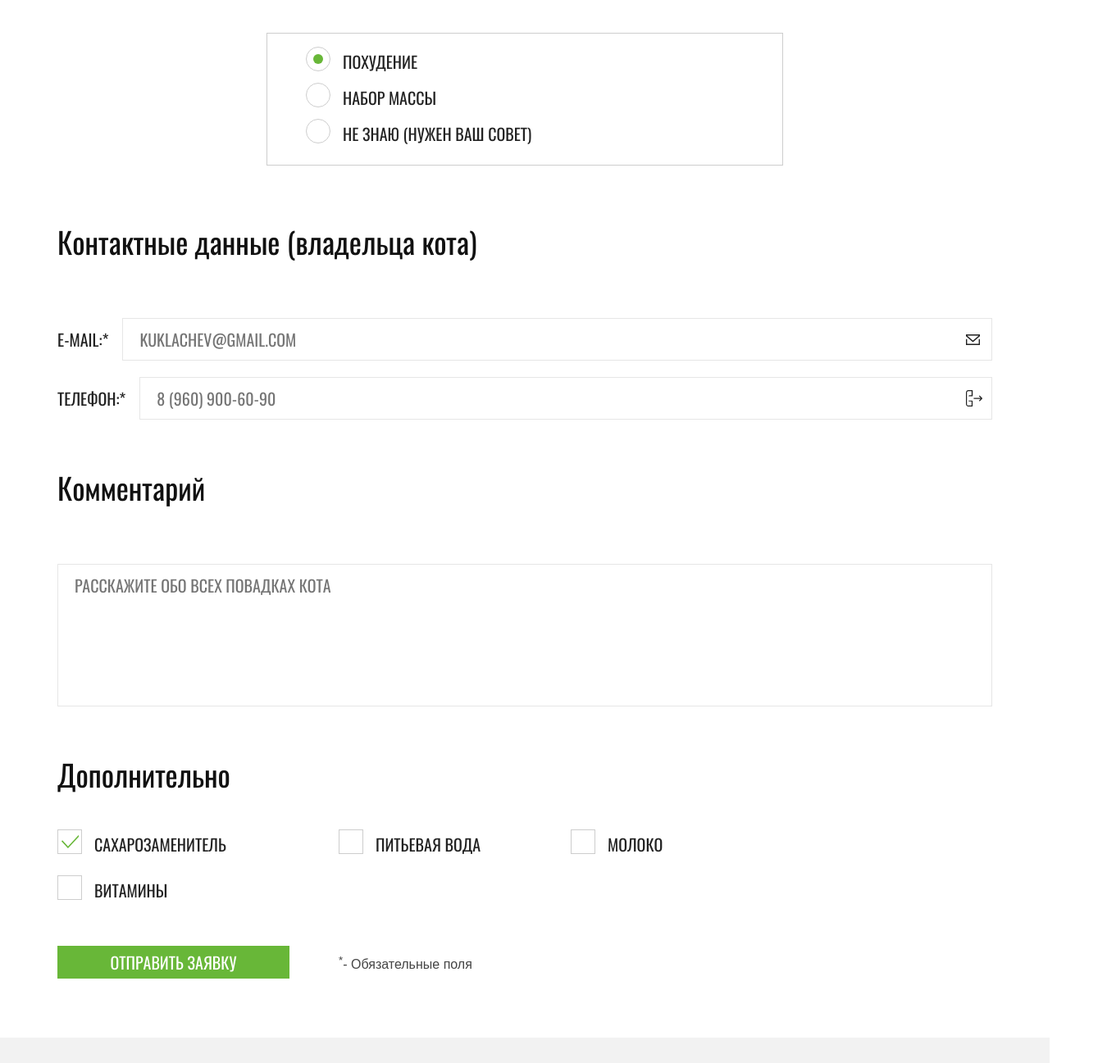
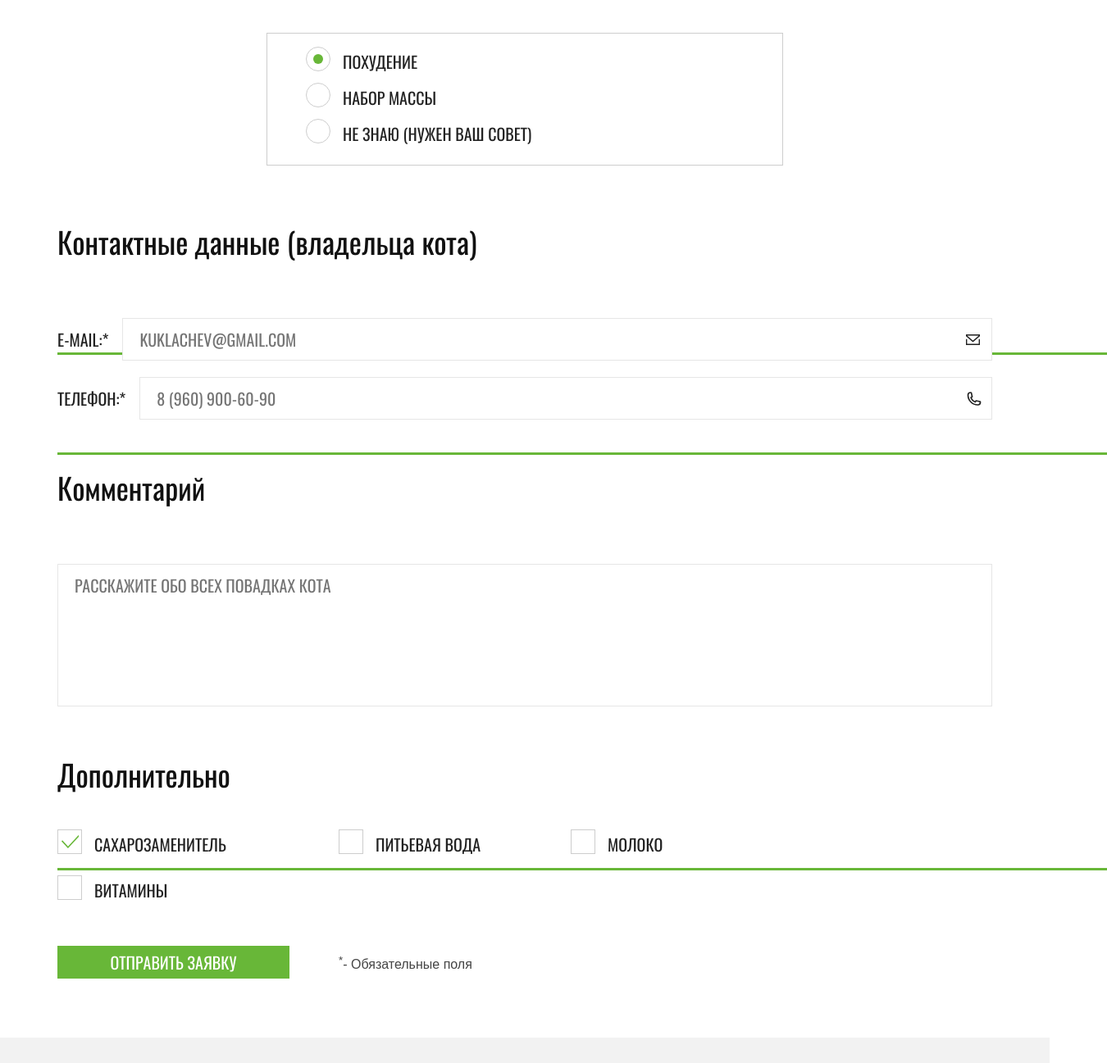
Before and after one commit to irina-lu/cat-food, a website: page form.html in a window 1280 px wide. Shown: the part 610-1907 px from the top of the page at 82% size, 1350 px wide, since content can reach past the window. Drawn offline with Linux system fonts and the light colour scheme.

Commit message:
Замена иконки; добавление зелёных полосочек напротив заголовков (моб. версия)

```diff
--- a/form.html
+++ b/form.html
@@ -109,31 +109,25 @@
               <p class="owner__input-wrapper owner__input-wrapper--phone">
                 <label class="owner__label" for="owner-tel">Телефон:*</label>
                 <input class="owner__input owner__input--tel" id="owner-tel" type="tel" name="owner-tel" placeholder="8 (960) 900-60-90" required />
-                <svg xmlns:dc="http://purl.org/dc/elements/1.1/" xmlns:cc="http://creativecommons.org/ns#" xmlns:rdf="http://www.w3.org/1999/02/22-rdf-syntax-ns#" xmlns:svg="http://www.w3.org/2000/svg" xmlns="http://www.w3.org/2000/svg"
-                  viewBox="0 0 26.607201 26.566668" height="20" width="20" xml:space="preserve" id="svg2" version="1.1">
-                  <metadata id="metadata8">
-                    <rdf:RDF>
-                      <cc:Work rdf:about="">
-                        <dc:format>image/svg+xml</dc:format>
-                        <dc:type rdf:resource="http://purl.org/dc/dcmitype/StillImage" />
-                      </cc:Work>
-                    </rdf:RDF>
-                  </metadata>
-                  <defs id="defs6">
-                    <clipPath id="clipPath18" clipPathUnits="userSpaceOnUse">
-                      <path id="path16" d="M 0,19.925 H 19.955 V 0 H 0 Z" />
-                    </clipPath>
+                <svg xmlns="http://www.w3.org/2000/svg" viewBox="0 0 24 24" style="width: 20px; height: 21px">
+                  <defs>
+                    <style>
+                      .cls-1 {
+                        fill: #222222;
+                        opacity: 0;
+                      }
+
+                      .cls-2 {
+                        fill: #222222;
+                      }
+                    </style>
                   </defs>
-                  <g transform="matrix(1.3333333,0,0,-1.3333333,0,26.566667)" id="g10">
-                    <g id="g12">
-                      <g clip-path="url(#clipPath18)" id="g14">
-                        <g transform="translate(17.9058,10.5198)" id="g20">
-                          <path id="path22" style="fill:#222222;fill-opacity:1;fill-rule:nonzero;stroke:none" d="M 0,0 H -8.5 V -1.2 H 0 l -2.101,-2.1 0.901,-0.9 3.099,3.1 c 0.201,0.2 0.201,0.6 0,0.9 L -1.2,2.9 -2.101,2 Z" />
-                        </g>
-                        <g transform="translate(8.1055,0.5198)" id="g24">
-                          <path id="path26" style="fill:#222222;fill-opacity:1;fill-rule:nonzero;stroke:none"
-                            d="M 0,0 V 6.2 C 0,6.5 -0.3,6.8 -0.6,6.8 H -3.7 -5 c 0,-0.7 0.6,-1.2 1.2,-1.2 h 2.5 v -5 H -5 C -6,0.5 -6.8,1.3 -6.9,2.3 v 0.2 13.8 c 0,1 0.8,1.8 1.7,1.8 h 0.2 3.7 v -5 h -2.4 c -0.7,0 -1.2,-0.6 -1.2,-1.2 h 4.4 c 0.3,0 0.6,0.3 0.6,0.6 v 6.3 C 0,19.1 -0.3,19.4 -0.6,19.4 H -5 c -1.6,0.1 -3,-1.2 -3.1,-2.9 V 16.3 2.6 c -0.1,-1.701 1.2,-3.1 2.9,-3.1 H -5 -0.6 C -0.3,-0.601 0,-0.3 0,0" />
-                        </g>
+                  <g id="Layer_2" data-name="Layer 2">
+                    <g id="phone">
+                      <g id="phone-2" data-name="phone">
+                        <rect class="cls-1" width="24" height="24" />
+                        <path class="cls-2"
+                          d="M17.4,22A15.42,15.42,0,0,1,2,6.6,4.6,4.6,0,0,1,6.6,2a3.94,3.94,0,0,1,.77.07,3.79,3.79,0,0,1,.72.18A1,1,0,0,1,8.74,3l1.37,6a1,1,0,0,1-.26.92c-.13.14-.14.15-1.37.79a9.91,9.91,0,0,0,4.87,4.89c.65-1.24.66-1.25.8-1.38a1,1,0,0,1,.92-.26l6,1.37a1,1,0,0,1,.72.65,4.34,4.34,0,0,1,.19.73,4.77,4.77,0,0,1,.06.76A4.6,4.6,0,0,1,17.4,22ZM6.6,4A2.61,2.61,0,0,0,4,6.6,13.41,13.41,0,0,0,17.4,20,2.61,2.61,0,0,0,20,17.4c0-.11,0-.22,0-.33L15.36,16l-.29.55c-.45.87-.78,1.5-1.62,1.16a11.85,11.85,0,0,1-7.18-7.21c-.36-.78.32-1.14,1.18-1.59L8,8.64,6.93,4Z" />
                       </g>
                     </g>
                   </g>
--- a/sass/additionally.scss
+++ b/sass/additionally.scss
@@ -5,6 +5,16 @@
   @include zeroing();
   border: 0;
   padding: 0 20px;
+  position: relative;
+  &::before {
+    content: "";
+    position: absolute;
+    top: 39px;
+    width: 100%;
+    height: 3px;
+    background-color: $green;
+    z-index: 0;
+  }
 }
 
 .additionally__title {
@@ -13,6 +23,10 @@
   color: $font-black;
   padding-top: 25px;
   margin-bottom: 28px;
+  width: 164px;
+  background-color: $white;
+  position: relative;
+  z-index: 1;
 }
 
 .additionally__input-wrapper {
--- a/sass/comment.scss
+++ b/sass/comment.scss
@@ -4,6 +4,16 @@
 .comment {
   padding: 0 20px;
   padding-top: 26px;
+  position: relative;
+  &::before {
+    content: "";
+    position: absolute;
+    top: 40px;
+    width: 100%;
+    height: 3px;
+    background-color: $green;
+    z-index: 0;
+  }
 }
 
 .comment__title {
@@ -11,6 +21,10 @@
   @include font(24px, 24px);
   color: $font-black;
   margin-bottom: 25px;
+  width: 142px;
+  background-color: $white;
+  position: relative;
+  z-index: 1;
 }
 
 .comment__area {
--- a/sass/owner.scss
+++ b/sass/owner.scss
@@ -5,6 +5,16 @@
   @include zeroing();
   padding: 0 20px;
   border: 0;
+  position: relative;
+  &::before {
+    content: "";
+    position: absolute;
+    top: 42px;
+    width: 100%;
+    height: 3px;
+    background-color: $green;
+    z-index: 0;
+  }
 }
 
 .owner__title {
@@ -14,6 +24,9 @@
   color: $font-black;
   width: 201px;
   margin-bottom: 34px;
+  background-color: $white;
+  position: relative;
+  z-index: 1;
 }
 
 .owner__input-wrapper {
```
Also changed, not shown: css/style.css, img/icon/phone.svg.
